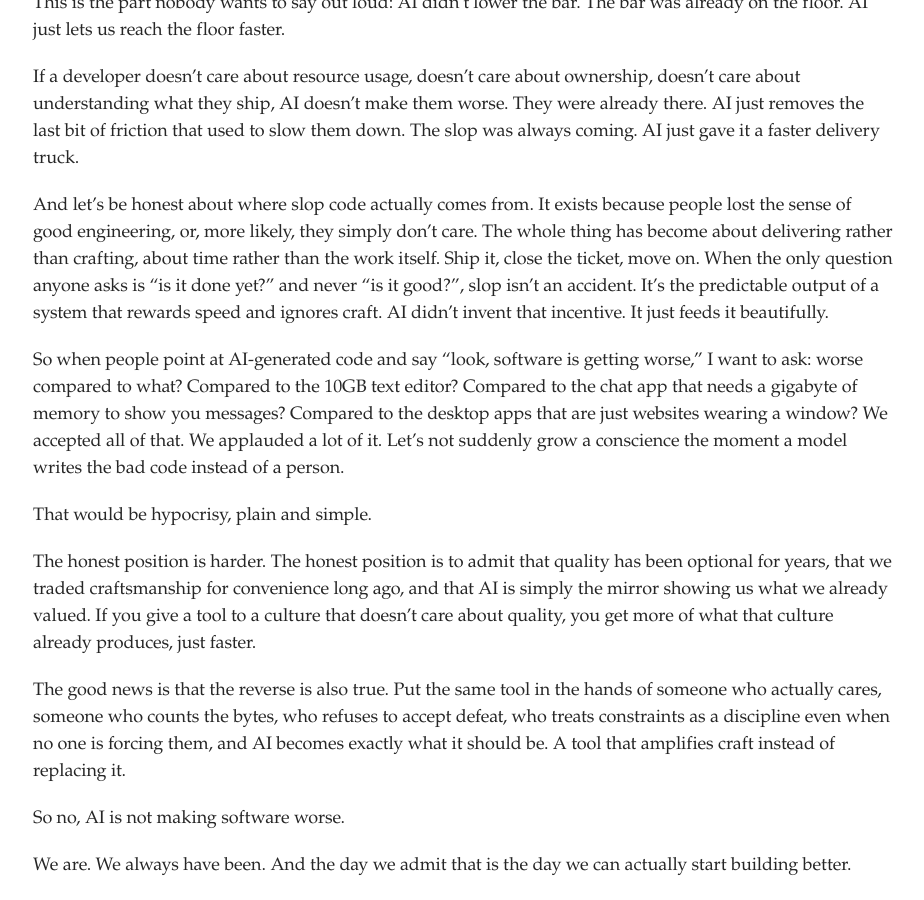
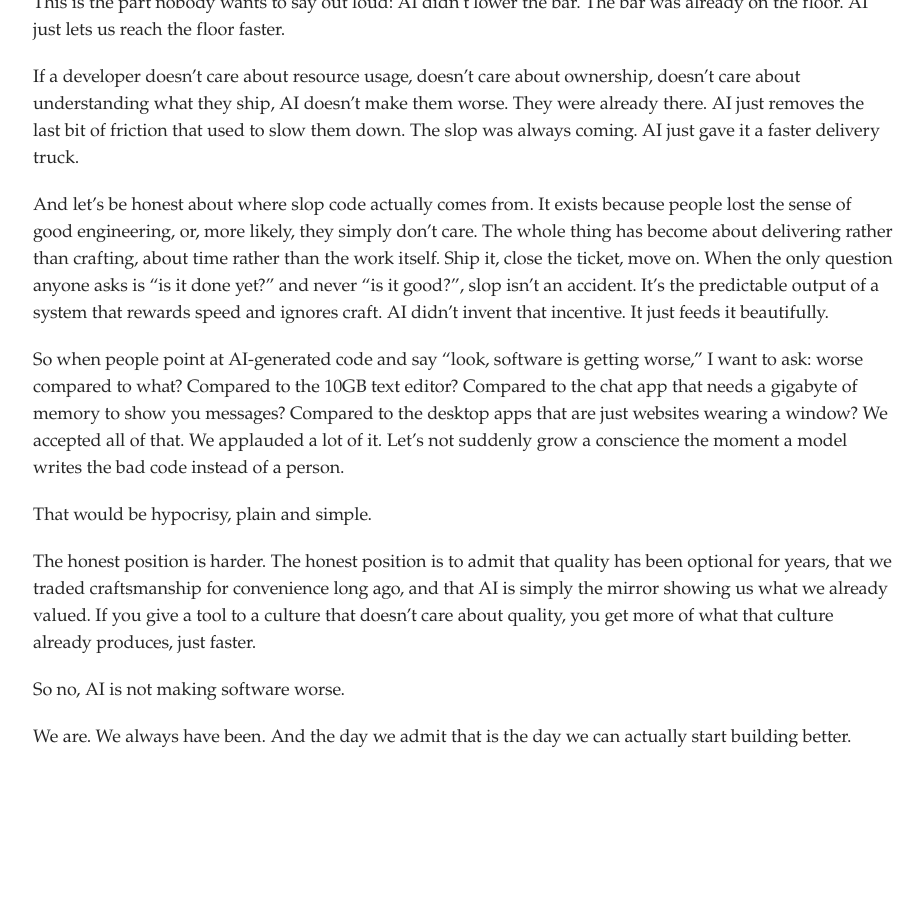
Before and after one commit to raphamorim/raphamorim.github.com, a Jekyll site: the page built from _posts/2026-05-23-no-ai-is-not-making-software-worse-people-are.md, in a window 1280 px wide and 900 px high, scrolled down 1483 px. Shown: the whole window, without its empty margins (177-1101 px from the left). Built offline with Jekyll 4.4.1, drawn with Linux system fonts in a browser that asks for light colours; after the commit the page ends 2255 px from its top, so only the background shows below that.

Commit message:
small updates

```diff
--- a/_posts/2026-05-23-no-ai-is-not-making-software-worse-people-are.md
+++ b/_posts/2026-05-23-no-ai-is-not-making-software-worse-people-are.md
@@ -37,8 +37,6 @@ That would be hypocrisy, plain and simple.
 
 The honest position is harder. The honest position is to admit that quality has been optional for years, that we traded craftsmanship for convenience long ago, and that AI is simply the mirror showing us what we already valued. If you give a tool to a culture that doesn't care about quality, you get more of what that culture already produces, just faster.
 
-The good news is that the reverse is also true. Put the same tool in the hands of someone who actually cares, someone who counts the bytes, who refuses to accept defeat, who treats constraints as a discipline even when no one is forcing them, and AI becomes exactly what it should be. A tool that amplifies craft instead of replacing it.
-
 So no, AI is not making software worse.
 
 We are. We always have been. And the day we admit that is the day we can actually start building better.
```
